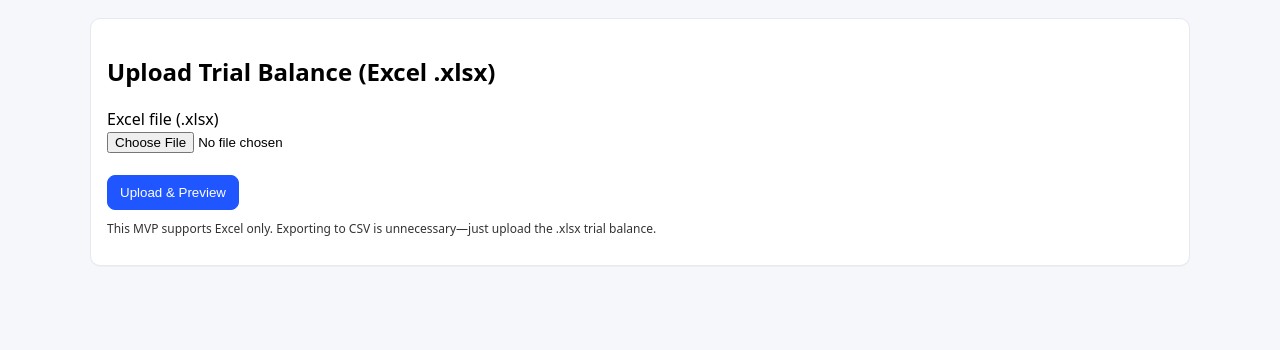
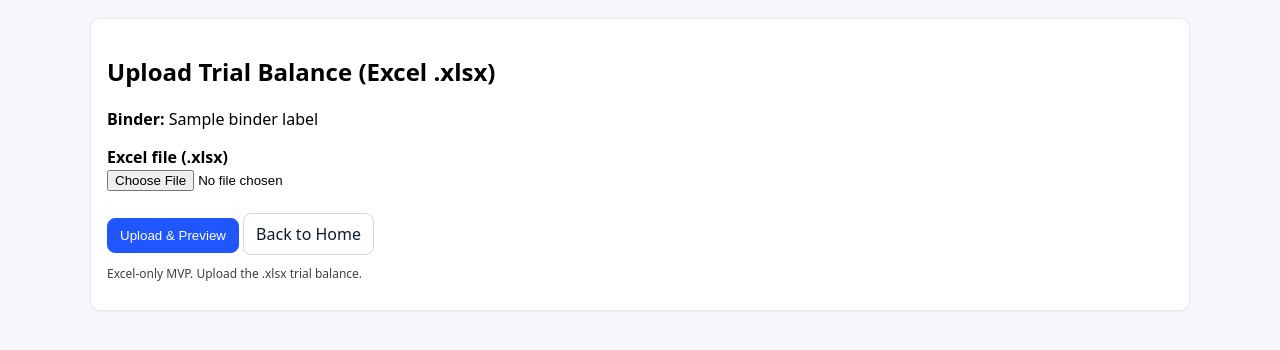
Before and after one commit to stervort/gov-financials, a FastAPI app: template api/app/templates/upload.html in a window 1280 px wide. Shown: the part 50-400 px from the top of the page. Run offline with FastAPI, Linux system fonts and the light colour scheme; the template is opened without the code that fills it: most values are stand-ins (such as "Sample title", 1, 10 or a date in 2020).

Commit message:
Update upload.html

```diff
--- a/api/app/templates/upload.html
+++ b/api/app/templates/upload.html
@@ -6,12 +6,17 @@
 
   {% if message %}
     <div class="warn">{{ message }}</div>
+    <br/>
   {% endif %}
 
-  <form action="/b/{{ binder.id }}/tb/upload" method="post" enctype="multipart/form-data">
+  <p><b>Binder:</b> {{ binder_label }}</p>
+
+  <form action="/tb/upload" method="post" enctype="multipart/form-data">
+    <input type="hidden" name="binder_id" value="{{ binder_id }}">
+
     <div class="row">
       <div class="col">
-        <label>Excel file (.xlsx)</label><br>
+        <label><b>Excel file (.xlsx)</b></label><br>
         <input
           type="file"
           name="file"
@@ -22,14 +27,12 @@
     </div>
 
     <br>
-
-    <button class="btn btn-primary" type="submit">
-      Upload & Preview
-    </button>
+    <button class="btn btn-primary" type="submit">Upload & Preview</button>
+    <a class="btn" href="/">Back to Home</a>
   </form>
 
-  <p style="font-size:12px; opacity:.8; margin-top:10px;">
-    This MVP supports Excel only. Exporting to CSV is unnecessary—just upload the .xlsx trial balance.
+  <p class="muted" style="margin-top:10px;">
+    Excel-only MVP. Upload the .xlsx trial balance.
   </p>
 </div>
 {% endblock %}
```
